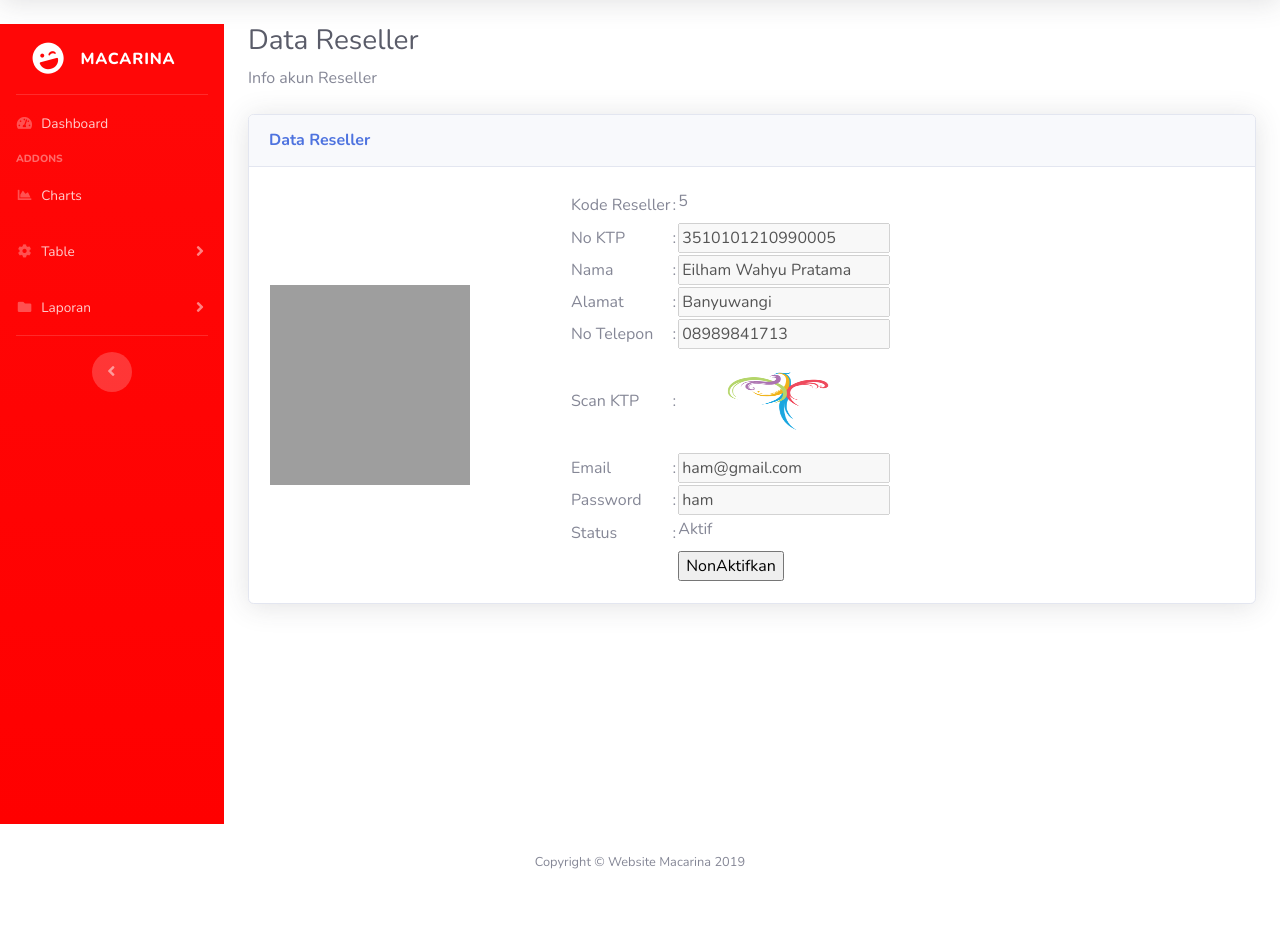
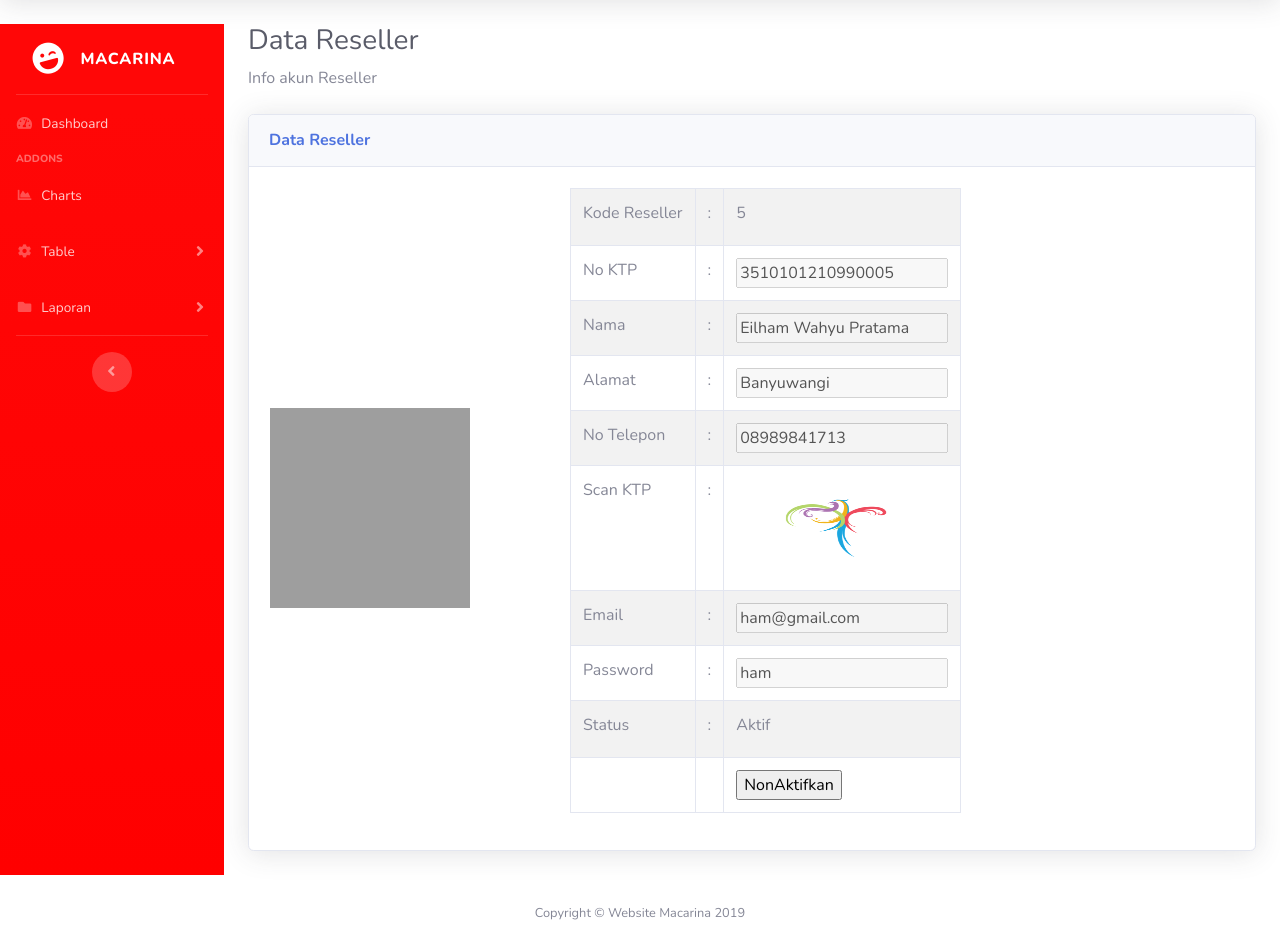
Before and after one commit to anjualiciajohan/Macarina, a PHP site: page /admin/reseller/detailReseller.php?txt_idrsl=5 in a window 1280 px wide. Shown: the part 70-1022 px from the top of the page. Before the commit the page ends 939 px from the top, so only its background shows below. Run offline with PHP 8.4, Linux system fonts and the light colour scheme; data comes from the database, SQL or seed files in the repository; grey boxes are pictures that could not be loaded.

Commit message:
Update detailReseller.php

```diff
--- a/admin/reseller/detailReseller.php
+++ b/admin/reseller/detailReseller.php
@@ -62,7 +62,7 @@ include_once "../config/side.php";
                 <tr>
                   <td width ="300"><?php echo "<img src='../img/reseller/foto/".$data['pas_foto']."' width='200px' height='200px'/>" ?></td>
                 <td>
-                <table border="0">
+                <table border="0" class="table table-striped table-bordered table-hover">
                     <tr>
                         <td>Kode Reseller</td>
                         <td>:</td>
```
